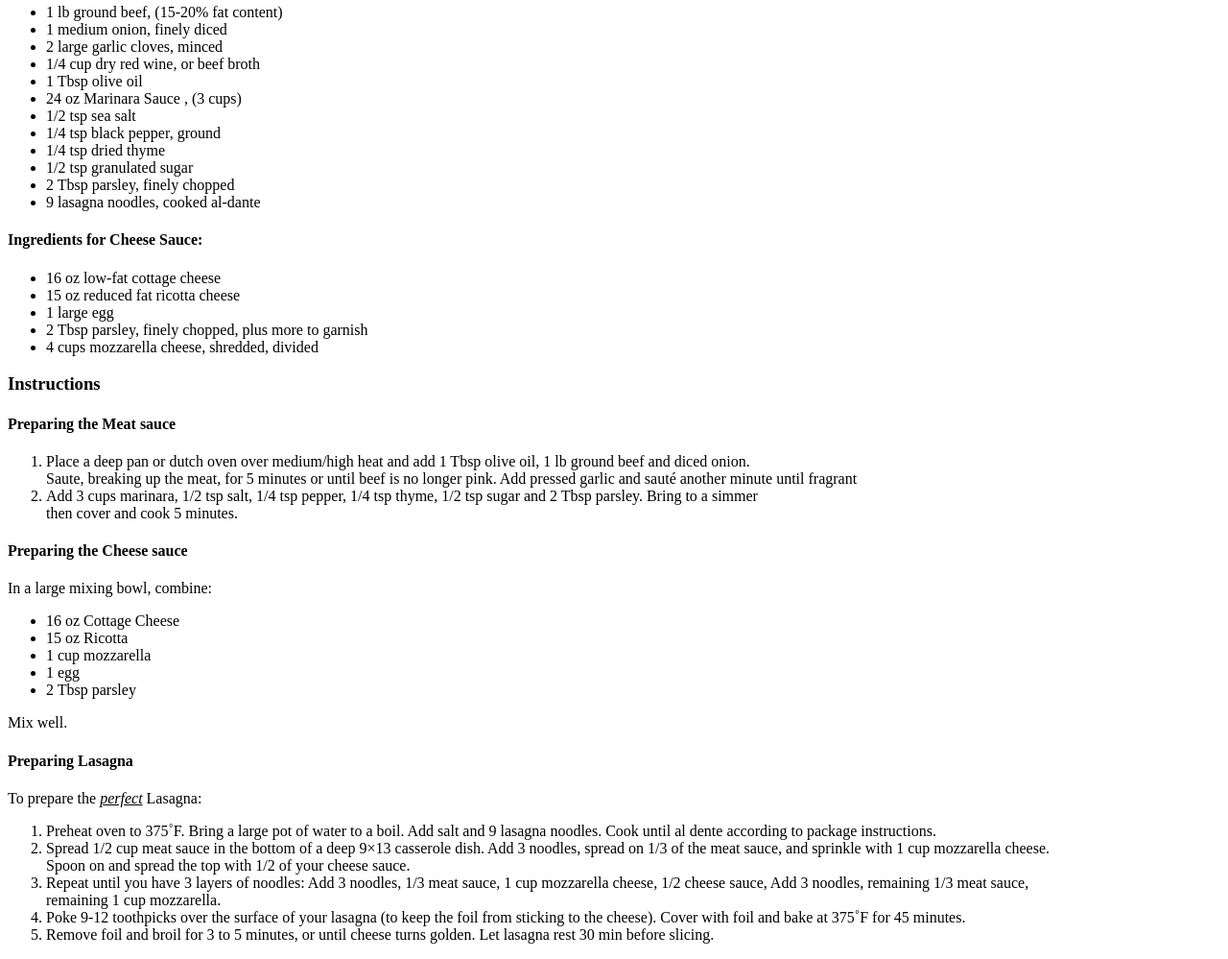
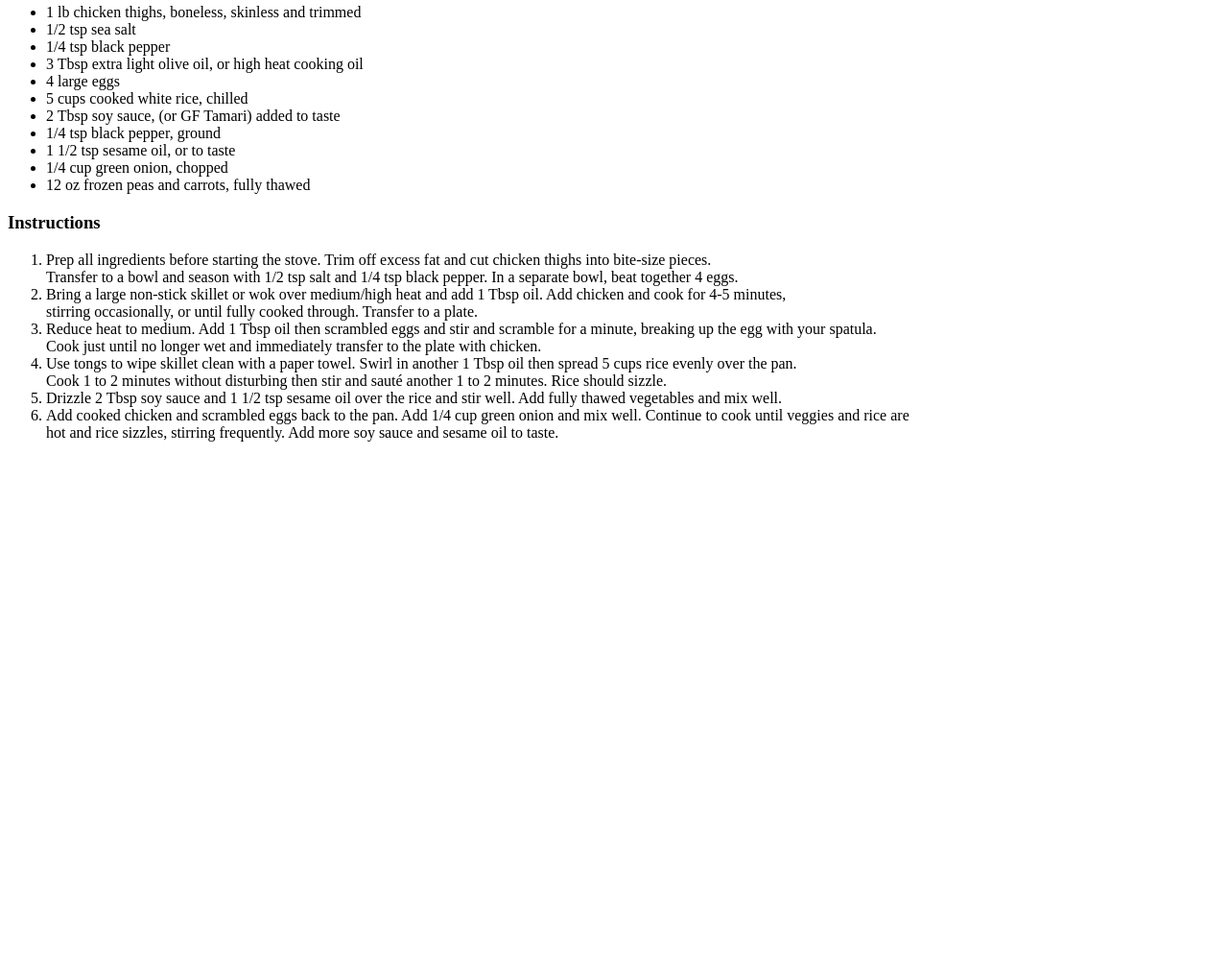
Before and after one commit to i-kohil/odin-recipes, a plain HTML site: page Pages/Recipes/chicken_fried_rice.html in a window 1280 px wide. Shown: the part 542-1541 px from the top of the page at 96% size. After the commit the page ends 1018 px from the top, so only its background shows below. Drawn offline with Linux system fonts and the light colour scheme.

Commit message:
completed the chicken fried rice page

```diff
--- a/Pages/Recipes/chicken_fried_rice.html
+++ b/Pages/Recipes/chicken_fried_rice.html
@@ -14,59 +14,36 @@
 <!-- ingredients  -->
 <h3>Ingredients</h3>
 <ul>
-<li>1 lb ground beef, (15-20% fat content)</li>
-<li>1 medium onion, finely diced</li>
-<li>2 large garlic cloves, minced</li>
-<li>1/4 cup dry red wine, or beef broth</li>
-<li>1 Tbsp olive oil</li>
-<li>24 oz Marinara Sauce , (3 cups)</li>
+<li>1 lb chicken thighs, boneless, skinless and trimmed</li>
 <li>1/2 tsp sea salt</li>
+<li>1/4 tsp black pepper</li>
+<li>3 Tbsp extra light olive oil, or high heat cooking oil</li>
+<li>4 large eggs</li>
+<li>5 cups cooked white rice, chilled</li>
+<li>2 Tbsp soy sauce, (or GF Tamari) added to taste</li>
 <li>1/4 tsp black pepper, ground</li>
-<li>1/4 tsp dried thyme</li>
-<li>1/2 tsp granulated sugar</li>
-<li>2 Tbsp parsley, finely chopped</li>
-<li>9 lasagna noodles, cooked al-dante</li>
-</ul>
-<h4>Ingredients for Cheese Sauce:</h4>
-<ul>
-    <li>16 oz low-fat cottage cheese</li>
-<li>15 oz reduced fat ricotta cheese</li>
-<li>1 large egg</li>
-<li>2 Tbsp parsley, finely chopped, plus more to garnish</li>
-<li>4 cups mozzarella cheese, shredded, divided</li>
+<li>1 1/2 tsp sesame oil, or to taste</li>
+<li>1/4 cup green onion, chopped</li>
+<li>12 oz frozen peas and carrots, fully thawed</li>
+
 </ul>
 <h3>Instructions</h3>
-<!-- Making the meat sauce -->
-<h4> Preparing the Meat sauce</h4>
+<!--  -->
 <ol>
-<li>Place a deep pan or dutch oven over medium/high heat and add 1 Tbsp olive oil, 1 lb ground beef and diced onion.<br>
-Saute, breaking up the meat, for 5 minutes or until beef is no longer pink. Add pressed garlic and sauté another minute
-until fragrant</li>
-<li>Add 3 cups marinara, 1/2 tsp salt, 1/4 tsp pepper, 1/4 tsp thyme, 1/2 tsp sugar and 2 Tbsp parsley. Bring to a simmer<br>
- then cover and cook 5 minutes. </li>
+<li>Prep all ingredients before starting the stove. Trim off excess fat and cut chicken thighs into bite-size pieces.<br>
+ Transfer to a bowl and season with 1/2 tsp salt and 1/4 tsp black pepper. In a separate bowl, beat together 4 eggs.</li>
+<li>Bring a large non-stick skillet or wok over medium/high heat and add 1 Tbsp oil. Add chicken and cook for 4-5 minutes,<br>
+ stirring occasionally, or until fully cooked through. Transfer to a plate. </li>
+<li>Reduce heat to medium. Add 1 Tbsp oil then scrambled eggs and stir and scramble for a minute, breaking up the egg with your spatula.<br>
+ Cook just until no longer wet and immediately transfer to the plate with chicken.</li>
+<li>Use tongs to wipe skillet clean with a paper towel. Swirl in another 1 Tbsp oil then spread 5 cups rice evenly over the pan.<br>
+ Cook 1 to 2 minutes without disturbing then stir and sauté another 1 to 2 minutes. Rice should sizzle.</li>
+<li>Drizzle 2 Tbsp soy sauce and 1 1/2 tsp sesame oil over the rice and stir well. Add fully thawed vegetables and mix well.</li>
+<li>Add cooked chicken and scrambled eggs back to the pan. Add 1/4 cup green onion and mix well. Continue to cook until veggies and rice are <br>
+ hot and rice sizzles, stirring frequently. Add more soy sauce and sesame oil to taste.</li>
+
 </ol>
-<!-- Making the cheese sauce -->
-<h4>Preparing the Cheese sauce</h4>
-<p>In a large mixing bowl, combine:
-    <ul>
-        <li>16 oz Cottage Cheese</li>
-        <li>15 oz Ricotta</li>
-        <li>1 cup mozzarella</li>
-        <li>1 egg</li>
-        <li>2 Tbsp parsley</li>
-    </ul> Mix well.</p>
-<!-- making lasagna -->
-<h4>Preparing Lasagna</h4>
-<p>To prepare the <i><u>perfect</u></i> Lasagna:</p>
-<ol>
-    <li>Preheat oven to 375˚F. Bring a large pot of water to a boil. Add salt and 9 lasagna noodles. Cook until al dente according to package instructions.</li>
-    <li>Spread 1/2 cup meat sauce in the bottom of a deep 9×13 casserole dish. Add 3 noodles, spread on 1/3 of the meat sauce, and sprinkle with 1 cup mozzarella cheese.
-        <br> Spoon on and spread the top with 1/2 of your cheese sauce. </li>
-    <li>Repeat until you have 3 layers of noodles: Add 3 noodles, 1/3 meat sauce, 1 cup mozzarella cheese, 1/2 cheese sauce, Add 3 noodles, remaining 1/3 meat sauce,<br>
-        remaining 1 cup mozzarella.</li>
-    <li>Poke 9-12 toothpicks over the surface of your lasagna (to keep the foil from sticking to the cheese). Cover with foil and bake at 375˚F for 45 minutes.</li>
-    <li>Remove foil and broil for 3 to 5 minutes, or until cheese turns golden. Let lasagna rest 30 min before slicing. </li>
-</ol>
+
 
 </body>
 </html>
```
